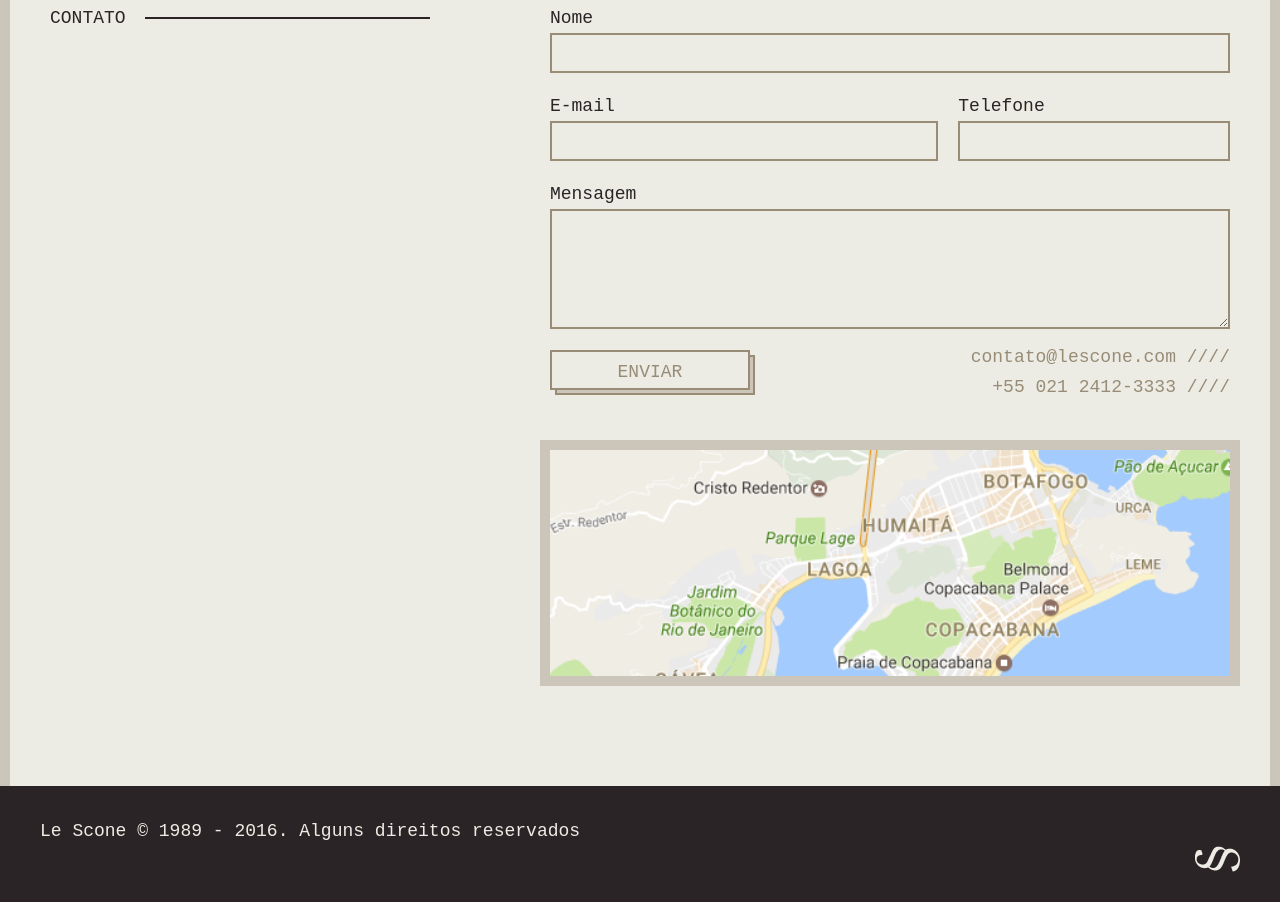
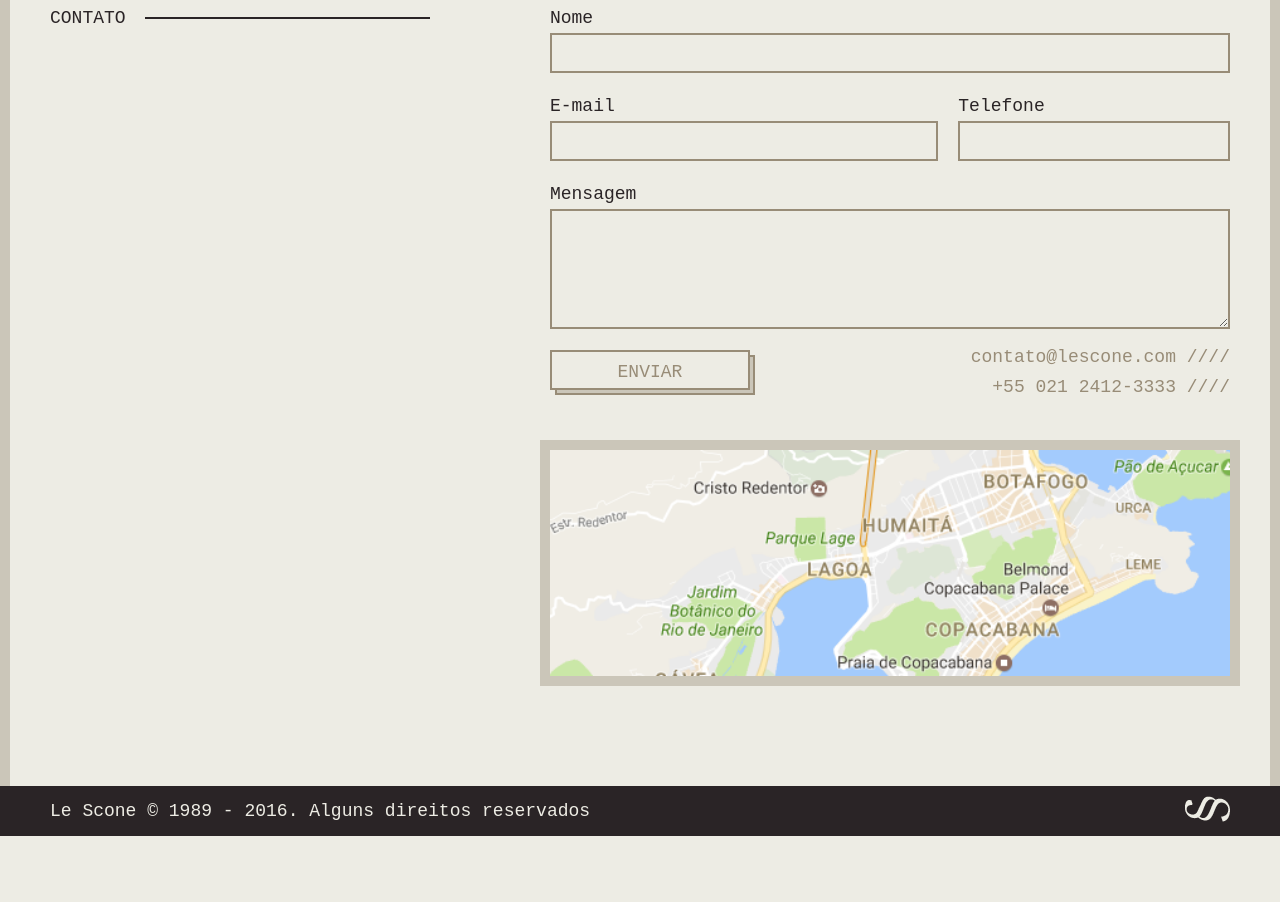
Before and after one commit to ViniSantosJ/Le-Scone, a plain HTML site: page Le Scone/index.html in a window 1280 px wide. Shown: the part 1771-2673 px from the top of the page. After the commit the page ends 2607 px from the top, so only its background shows below. Drawn offline with Linux system fonts and the light colour scheme; a web font is replaced by a local one.

Commit message:
Últimos ajustes.
Tirei o padding 20px do footer, pois menos fica (visualmente) melhor.

```diff
--- a/Le Scone/index.html
+++ b/Le Scone/index.html
@@ -86,8 +86,8 @@
 
   <footer>
     <div class="container">
-      <p>Le Scone © 1989 - 2016. Alguns direitos reservados</p>
-      <a href="#" target="_blank">
+      <p class="grid-9">Le Scone © 1989 - 2016. Alguns direitos reservados</p>
+      <a class="grid-3" href="#" target="_blank">
         <img src="img/lescone-icone.png" alt="Le Scone Icone">
       </a>
     </div>
--- a/Le Scone/scss/_footer.scss
+++ b/Le Scone/scss/_footer.scss
@@ -1,5 +1,6 @@
 footer {
-  padding: 20px 0;
+  // padding: 20px 0;
+  // background: $cinza;
   background: $cinza;
   @include box-shadow(0 0 0 10px $cinza);
   p {
```
Also changed, not shown: Le Scone/css/style.css, Le Scone/css/style.min.css, 2 other files.
